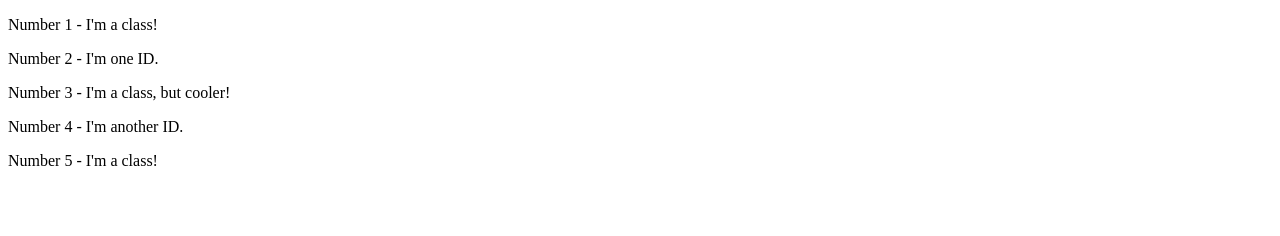
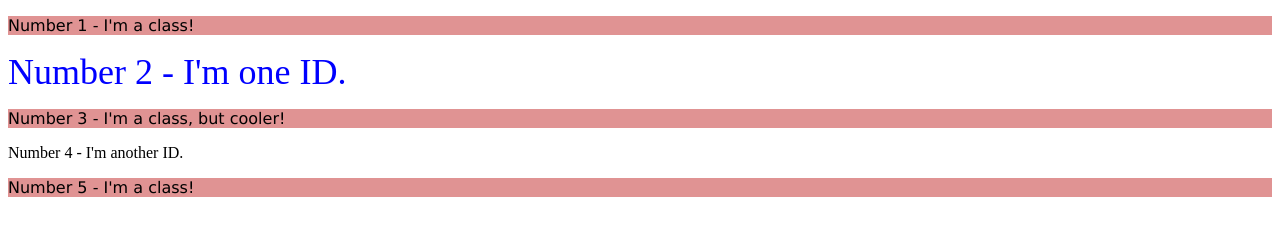
Before and after one commit to RodrigoPessoaDev/class-id-selectors, a plain HTML site: page index.html in a window 1280 px wide. Drawn offline with Linux system fonts and the light colour scheme.

Commit message:
Add styles to odd elements and element 2

```diff
--- a/index.html
+++ b/index.html
@@ -7,10 +7,10 @@
     <link rel="stylesheet" href="styles.css">
 </head>
 <body>
-    <p>Number 1 - I'm a class!</p>
-    <div>Number 2 - I'm one ID.</div>
-    <p>Number 3 - I'm a class, but cooler!</p>
-    <div>Number 4 - I'm another ID.</div>
-    <p>Number 5 - I'm a class!</p>
+        <p>Number 1 - I'm a class!</p>
+        <div id="number-two">Number 2 - I'm one ID.</div>
+        <p>Number 3 - I'm a class, but cooler!</p>
+        <div>Number 4 - I'm another ID.</div>
+        <p>Number 5 - I'm a class!</p>
 </body>
 </html>
--- a/styles.css
+++ b/styles.css
@@ -0,0 +1,9 @@
+p{
+    background-color: rgb(224, 147, 147);
+    font-family: Verdana, sans-serif;
+}
+
+#number-two{
+    color: blue;
+    font-size: 36px;
+}
```
